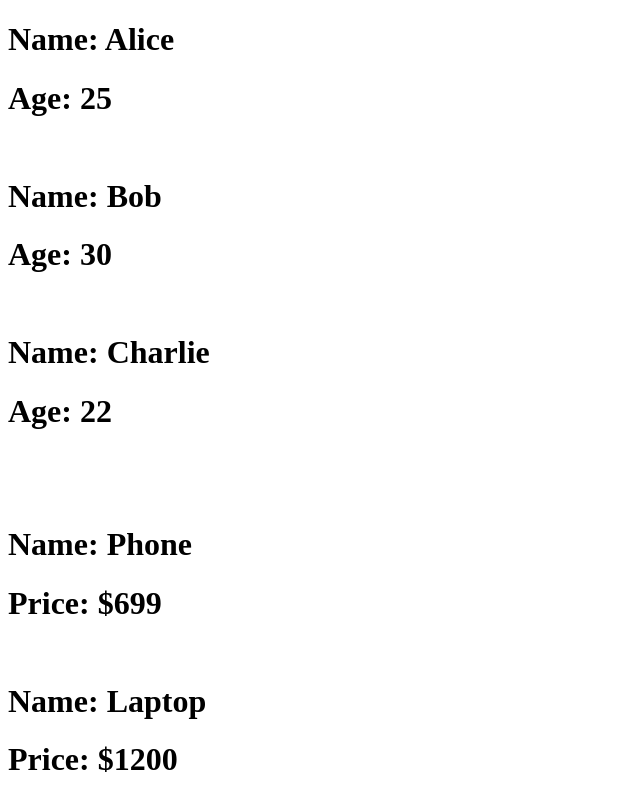
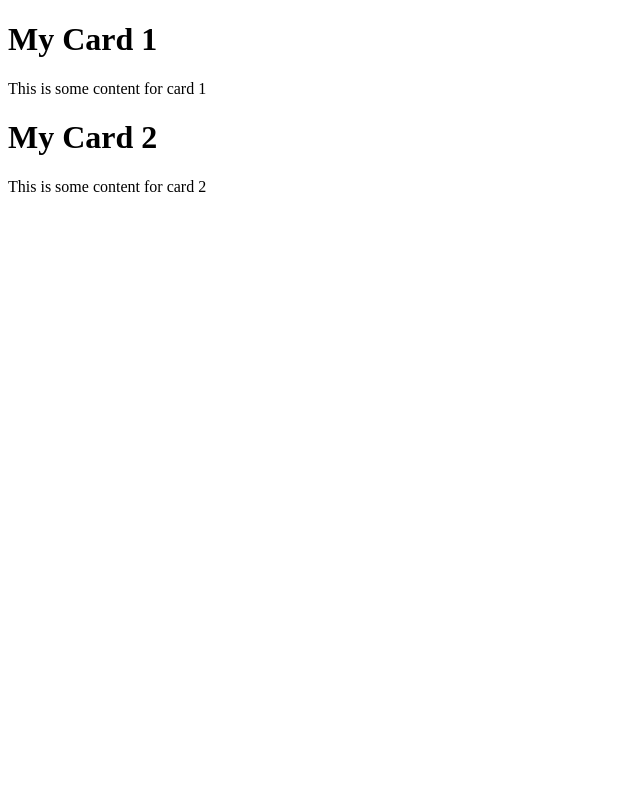
Before and after one commit to Adryel0713/Vite-React, a React (Vite) app: page / in a window 1280 px wide. Shown: the top 800 px of the page, without its empty margins (0-640 px from the left). Built offline with nearby package versions, Linux system fonts and the light colour scheme.

Commit message:
exercise_4 PROPS

```diff
--- a/src/App.jsx
+++ b/src/App.jsx
@@ -1,47 +1,24 @@
-import ProductList from "./Components/ProductList";
-import UserList from "./Components/UserList";
+// import Person from "./Components/Person"
+// import Product from "./Components/Product"
+
+import Card from "./Components/Card"
 
 const App = () => {
-  const userInfo = [
-    {
-      username: "HuXn",
-      email: "teste@gmail.com",
-      location: "USA",
-    },
-    {
-      username: "John",
-      email: "jd@gmail.com",
-      location: "Arab",
-    },
-    {
-      username: "Alex",
-      email: "alexmersion@gmail.com",
-      location: "India",
-    }
-  ]
   return (
-  <main>
-    {/* { userInfo.map(user => (
-      <ul key={user}>
-        <li>Username: {user.username}</li>
-        <li>Email: {user.email}</li>
-        <li>Location: {user.location}</li>
-      </ul>
-    ))} */}
-    {/* { userInfo.map(({username,email,location}) => (
-      <ul key={Math.random()}>
-        <li>{username}</li>
-        <li>{email}</li>
-        <li>{location}</li>
-      </ul>
-    ))} */}
+    <div>
+      {/* <Person name="Adryel" age={22}/>
+      <Product name="cadeira" price={125.00}/> */}
 
-    <UserList/>
-    <br /> <br />
-    <ProductList/>
-  </main>
+      <Card>
+        <h1>My Card 1</h1>
+        <p>This is some content for card 1</p>
+      </Card>
+      <Card>
+        <h1>My Card 2</h1>
+        <p>This is some content for card 2</p>
+      </Card>
+    </div>
   )
-
 }
 
-export default App;
+export default App
--- /dev/null
+++ b/src/Components/Card.jsx
@@ -0,0 +1,13 @@
+// const Card = (props) => {
+//   return (
+//     <div>{props.children}</div>
+//   )
+// }
+
+const Card = ({children}) => {
+  return (
+    <div>{children}</div>
+  )
+}
+
+export default Card
--- /dev/null
+++ b/src/Components/Person.jsx
@@ -0,0 +1,10 @@
+const Person = (props) => {
+  return (
+    <div>
+        <h1>Name: {props.name}</h1>
+        <p>Age: {props.age}</p>
+    </div>
+  )
+}
+
+export default Person
--- /dev/null
+++ b/src/Components/Product.jsx
@@ -0,0 +1,10 @@
+const Product = ({name,price}) => {
+  return (
+    <div>
+        <h1>Name: {name}</h1>
+        <p>Price: {price}</p>
+    </div>
+  )
+}
+
+export default Product
--- a/src/Components/ProductList.jsx
+++ /dev/null
@@ -1,32 +0,0 @@
-const ProductList = () => {
-    const products = [
-        {
-            id: 1,
-            name: "Phone",
-            price: "$699",
-        },
-        {
-            id: 2,
-            name: "Laptop",
-            price: "$1200",
-        },
-        {
-            id: 3,
-            name: "Headphones",
-            price: "$199"
-        }
-    ]
-  return (
-    <div>
-        { products.map(({id,name,price}) => (
-            <div key={id}>
-                <h1>Name: {name}</h1>
-                <h1>Price: {price}</h1>
-                <br />
-            </div>
-        ))}
-    </div>
-  )
-}
-
-export default ProductList
--- a/src/Components/UserList.jsx
+++ /dev/null
@@ -1,32 +0,0 @@
-const UserList = () => {
-    const users = [
-        {
-            id: 1,
-            name: "Alice",
-            age: 25,
-        },
-        {
-            id: 2,
-            name: "Bob",
-            age: 30,
-        },
-        {
-            id: 3,
-            name: "Charlie",
-            age: 22,
-        }
-    ]
-  return (
-    <div>
-        { users.map(({id,name,age}) => (
-            <div key={id}>
-                <h1>Name: {name}</h1>
-                <h1>Age: {age}</h1>
-                <br />
-            </div>
-        ))}
-    </div>
-  )
-}
-
-export default UserList
```
